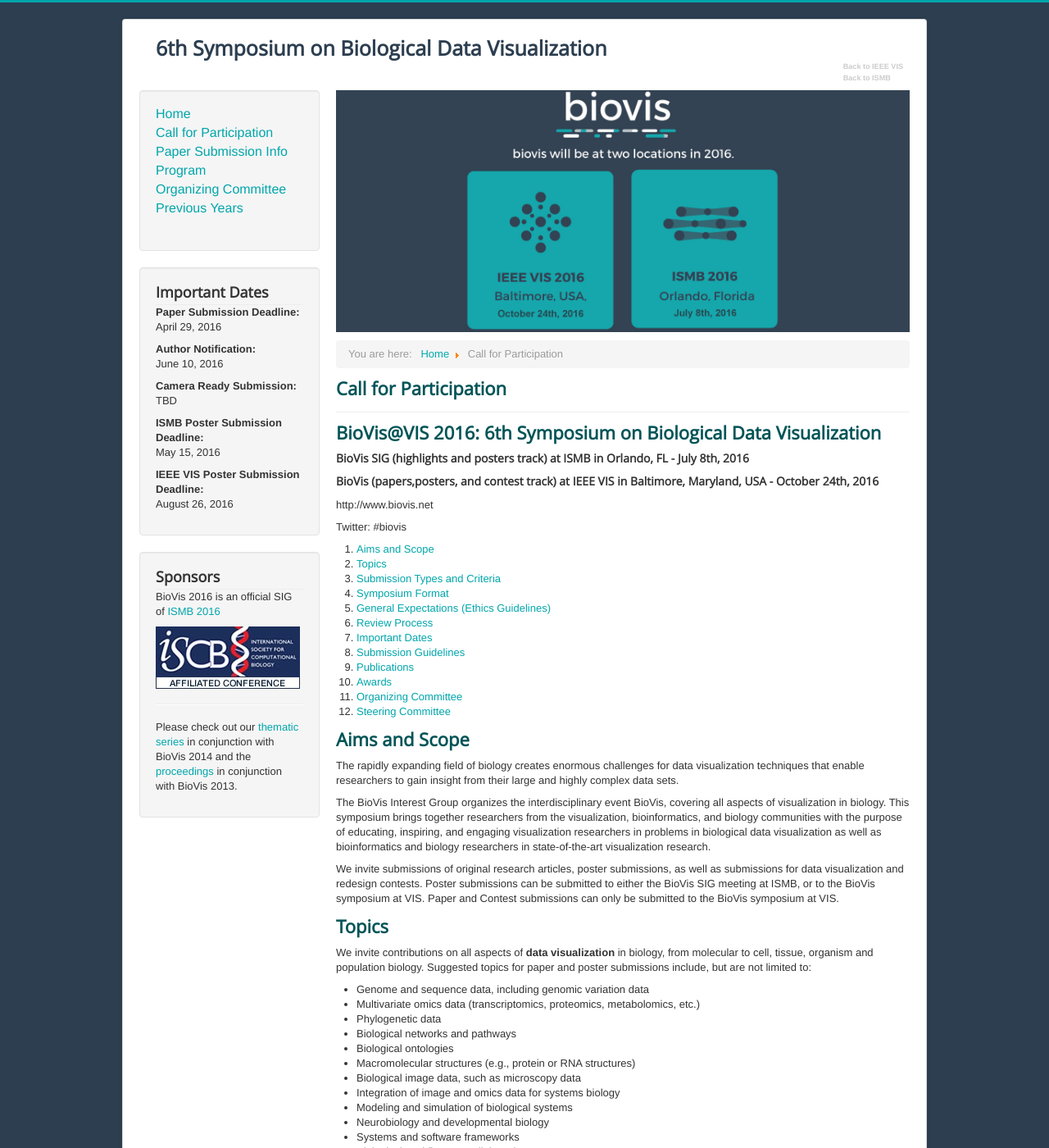
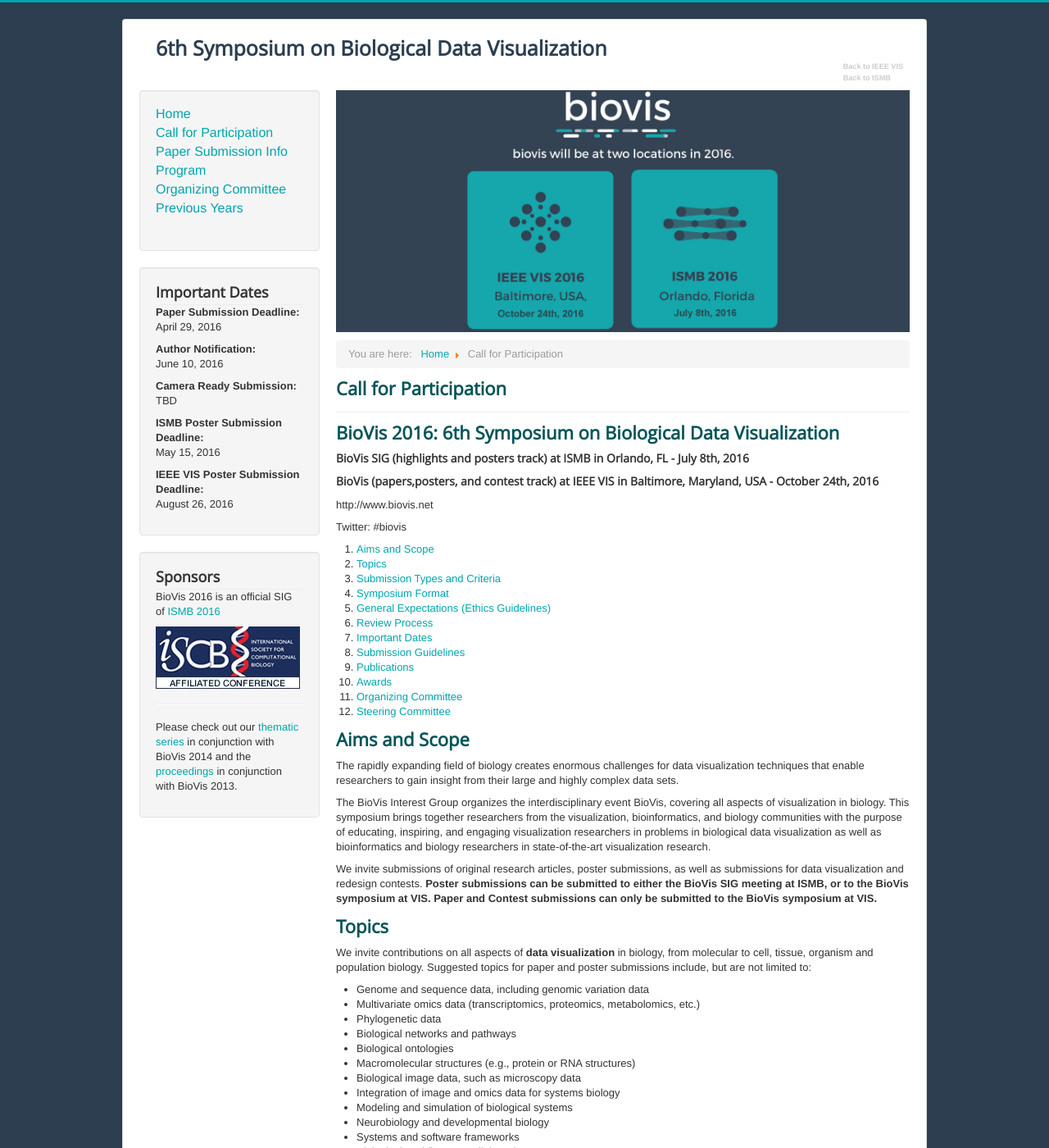
Before and after one commit to ngehlenborg/2017, a Jekyll site: the page built from cfp.md, in a window 1280 px wide and 1400 px high. Shown: the whole window at 82% size. Built offline with Jekyll 4.4.1, drawn with Linux system fonts in a browser that asks for light colours.

Commit message:
Bolded dual submissions, removed @ from title

```diff
--- a/cfp.md
+++ b/cfp.md
@@ -3,7 +3,7 @@ layout: page
 title: Call for Participation
 permalink: /cfp/
 ---
-## BioVis@VIS 2016: 6th Symposium on Biological Data Visualization
+## BioVis 2016: 6th Symposium on Biological Data Visualization
 
 #### BioVis SIG (highlights and posters track) at ISMB in Orlando, FL  - July 8th, 2016
 
@@ -31,7 +31,7 @@ The rapidly expanding field of biology creates enormous challenges for data visu
 
 The BioVis Interest Group organizes the interdisciplinary event BioVis, covering all aspects of visualization in biology. This symposium brings together researchers from the visualization, bioinformatics, and biology communities with the purpose of educating, inspiring, and engaging visualization researchers in problems in biological data visualization as well as bioinformatics and biology researchers in state-of-the-art visualization research.
 
-We invite submissions of original research articles, poster submissions, as well as submissions for data visualization and redesign contests. Poster submissions can be submitted to either the BioVis SIG meeting at ISMB, or to the BioVis symposium at VIS. Paper and Contest submissions can only be submitted to the BioVis symposium at VIS.
+We invite submissions of original research articles, poster submissions, as well as submissions for data visualization and redesign contests. **Poster submissions can be submitted to either the BioVis SIG meeting at ISMB, or to the BioVis symposium at VIS. Paper and Contest submissions can only be submitted to the BioVis symposium at VIS.**
 
 <h2 id="topics">Topics</h2>
 We invite contributions on all aspects of **data visualization** in biology, from molecular to cell, tissue, organism and population biology. Suggested topics for paper and poster submissions include, but are not limited to:
```
